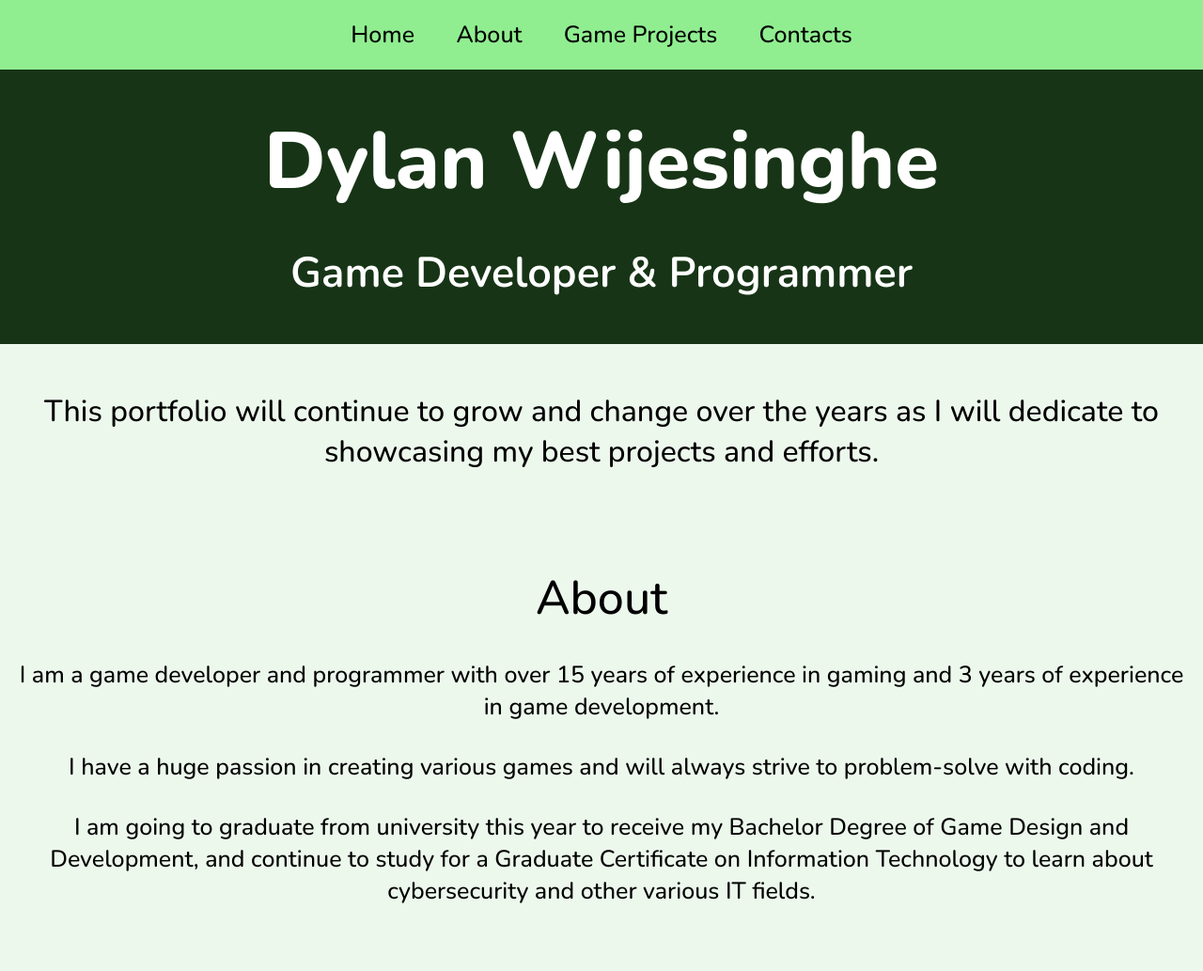
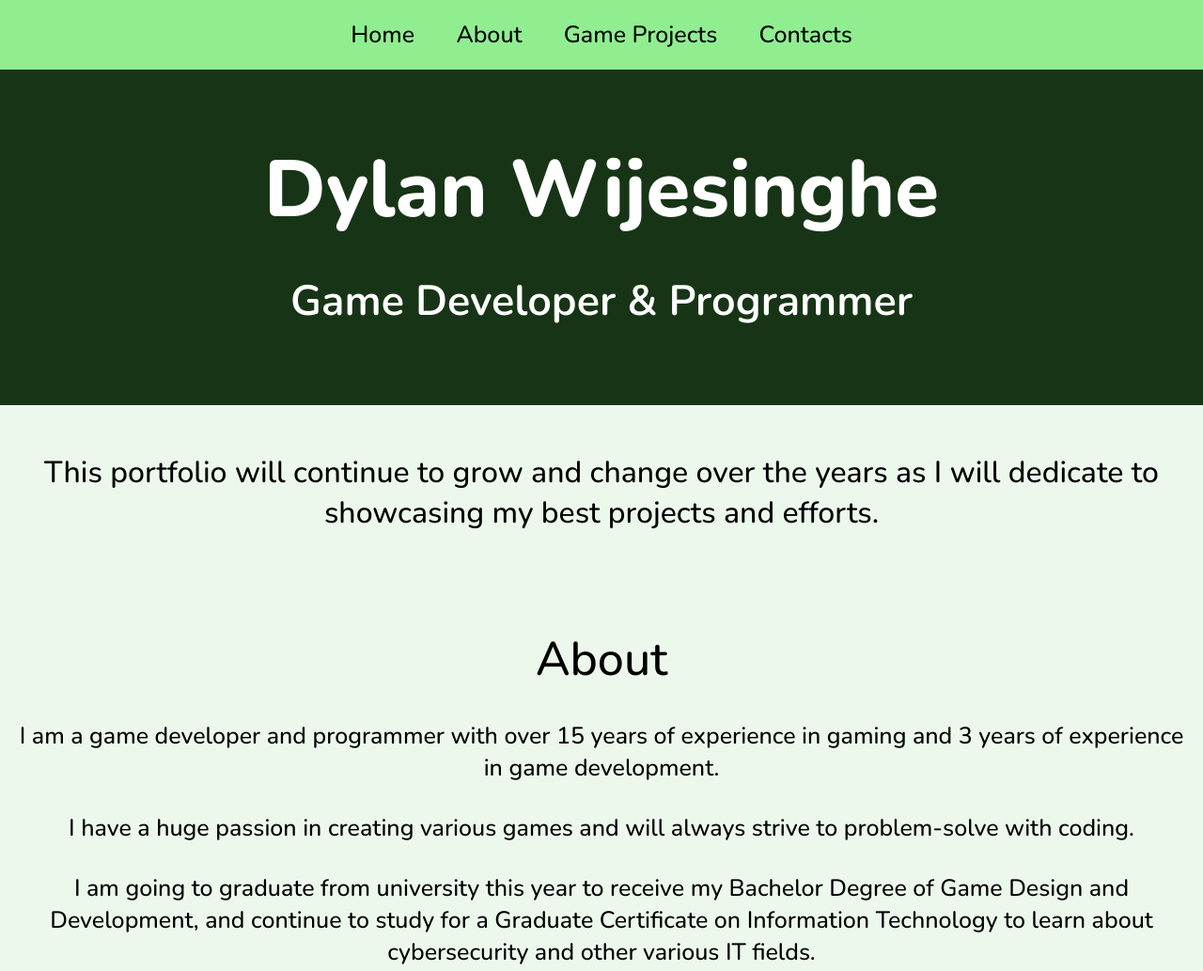
Before and after one commit to Dylan-W-TPG/dylanw-portfolio, a plain HTML site: page index.html in a window 1280 px wide. Shown: the top 1033 px of the page at 94% size. Drawn offline with nearby package versions, Linux system fonts and the light colour scheme.

Commit message:
Header - Resize
- Resized the header to have slightly larger paddings and take up a bit more size on the page. This only applies on computer sizes

```diff
--- a/styles.css
+++ b/styles.css
@@ -18,14 +18,14 @@ header {
 }
 
 header h1 {
-    padding-top: 40px;
+    padding-top: 70px;
     padding-bottom: 30px;
     font-size: 85px;
     font-weight: 800;
 }
 
 header h2 {
-    padding-bottom: 45px;
+    padding-bottom: 80px;
     font-size: 45px;
     font-weight: 650;
 }
```
